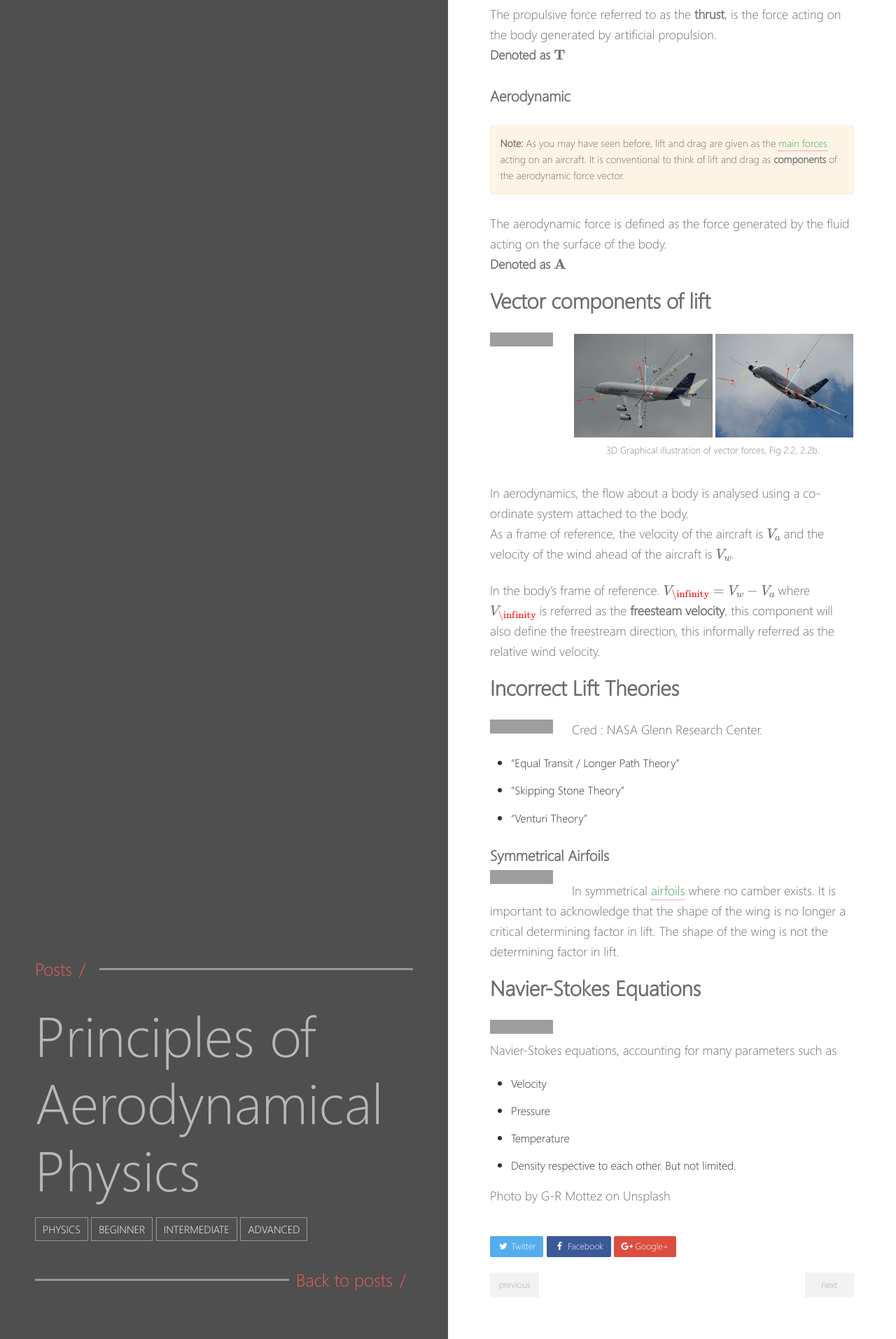
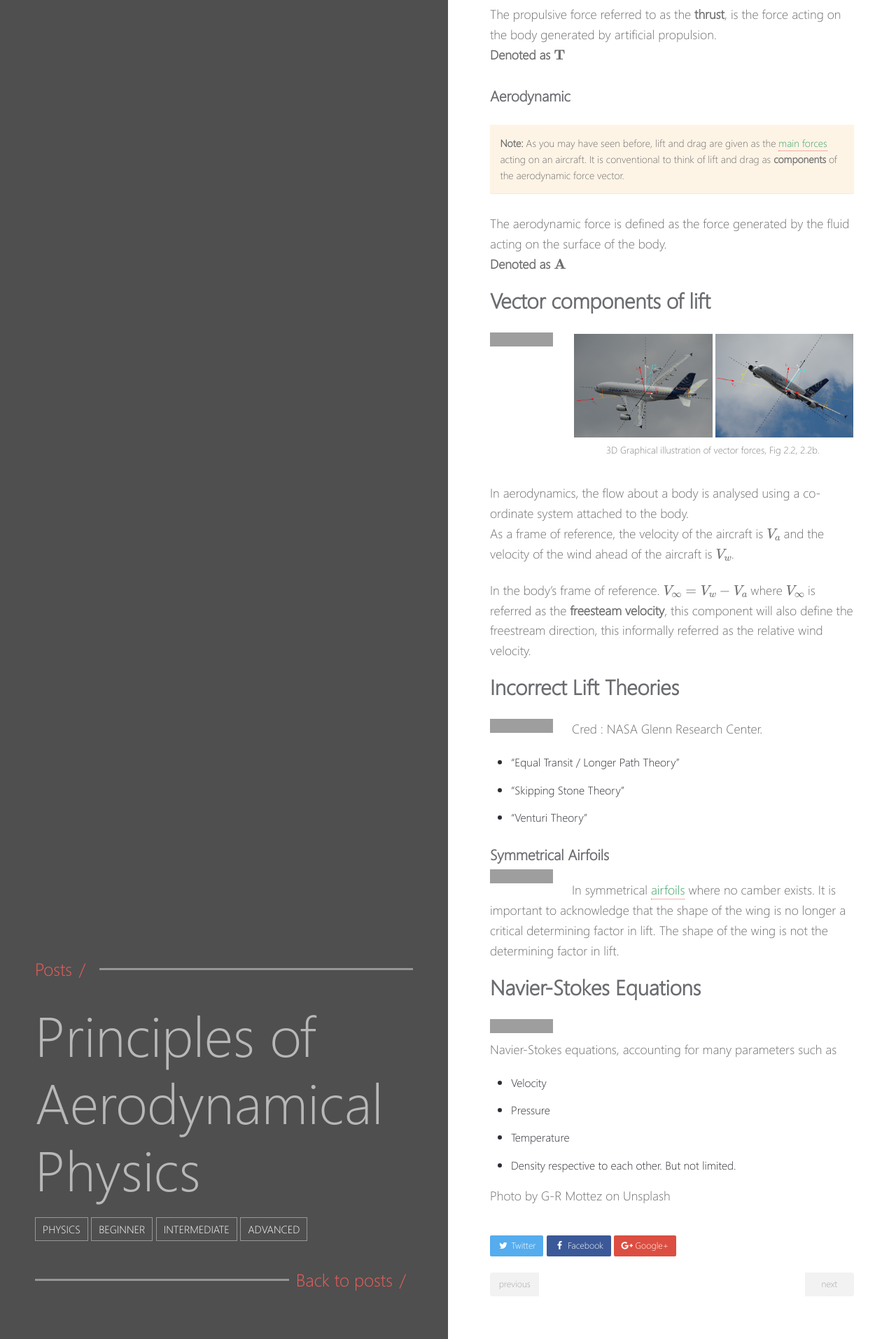
Before and after one commit to EXYZED/AerodynamicalCollective, a Jekyll site: the page built from _posts/2019-06-01-Aerodynamic-Physics.md, in a window 1280 px wide. Shown: the part 1529-3442 px from the top of the page at 70% size. Built offline with Jekyll 4.4.1, drawn with Linux system fonts in a browser that asks for light colours; formulas are drawn with MathJax 3; grey boxes are pictures that could not be loaded.

Commit message:
LaTeX fixing for \infinity to \infty

```diff
--- a/_posts/2019-06-01-Aerodynamic-Physics.md
+++ b/_posts/2019-06-01-Aerodynamic-Physics.md
@@ -74,7 +74,7 @@ In aerodynamics, the flow about a body is analysed using a co-ordinate system at
 As a frame of reference, the velocity of the aircraft is $$V_a$$ and the velocity of the wind ahead of the aircraft is $$V_w$$.
 
 In the body's frame of reference.
-$$V_\infinity = V_w - V_a$$ where $$V_{\infinity}$$ is referred as the **freesteam velocity**, this component will also define the freestream direction, this informally referred as the relative wind velocity.
+$$V_\infty = V_w - V_a$$ where $$V_{\infty}$$ is referred as the **freesteam velocity**, this component will also define the freestream direction, this informally referred as the relative wind velocity.
 
 
 ## Incorrect Lift Theories
```
